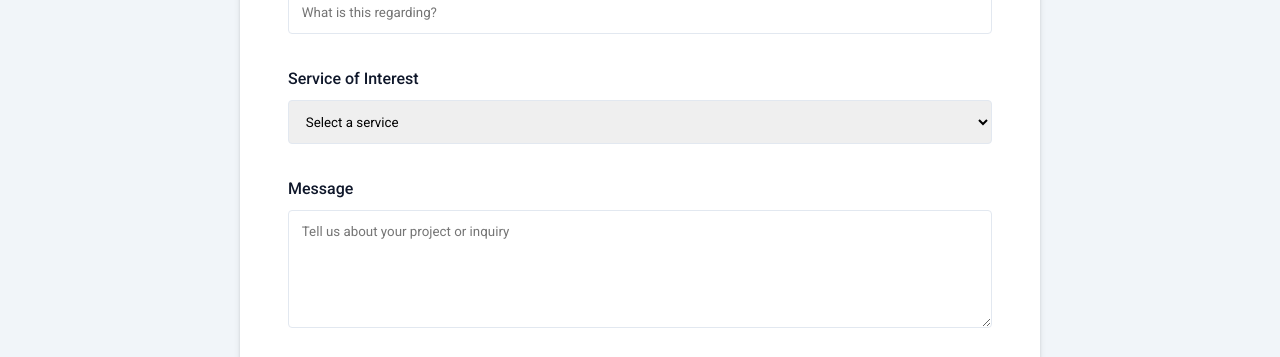
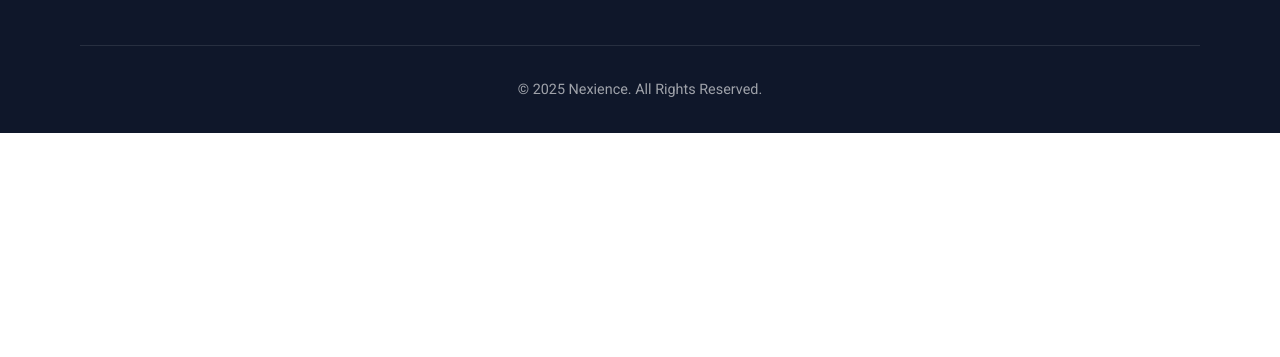
Before and after one commit to waltidor001/nexience, a website: page contact.html in a window 1280 px wide. Shown: the part 1255-1612 px from the top of the page. After the commit the page ends 1388 px from the top, so only its background shows below. Drawn offline with Linux system fonts and the light colour scheme; a script that the page names is missing.

Commit message:
Update contact.html: Replacing contact form
Replacing contact form with jotform and adding AI assistant to the contact page.

```diff
--- a/contact.html
+++ b/contact.html
@@ -92,7 +92,9 @@
                 <p>Fill out the form below and one of our experts will get back to you shortly.</p>
             </div>
             <div class="contact-form-container">
-                <form class="contact-form">
+                <script type="text/javascript" src="https://form.jotform.com/jsform/251353330891151"></script>
+                <!--
+                <form class="contact-form" id="contact-form">
                     <div class="form-group">
                         <label for="name">Full Name</label>
                         <input type="text" id="name" name="name" placeholder="Your full name" required>
@@ -119,7 +121,7 @@
                             <option value="" disabled selected>Select a service</option>
                             <option value="software">Software Engineering & Web App Development</option>
                             <option value="data">Data Analytics & Data Science</option>
-                            <option value="traffic">Systems Engineering & Embedded Software</option>
+                            <option value="systems">Systems Engineering & Embedded Software</option>
                             <option value="project">Project Management & Consulting</option>
                             <option value="other">Other</option>
                         </select>
@@ -132,6 +134,7 @@
                         <button type="submit" class="btn btn-primary">Send Message</button>
                     </div>
                 </form>
+                -->
             </div>
         </div>
     </section>
@@ -173,7 +176,7 @@
             </div>
         </div>
     </footer>
-
+    <script src='https://cdn.jotfor.ms/agent/embedjs/0196d93cfb817ec8aad5ea92036fbc814d7a/embed.js?skipWelcome=1&maximizable=1'></script>
     <script src="js/main.js"></script>
 </body>
 </html>
```
